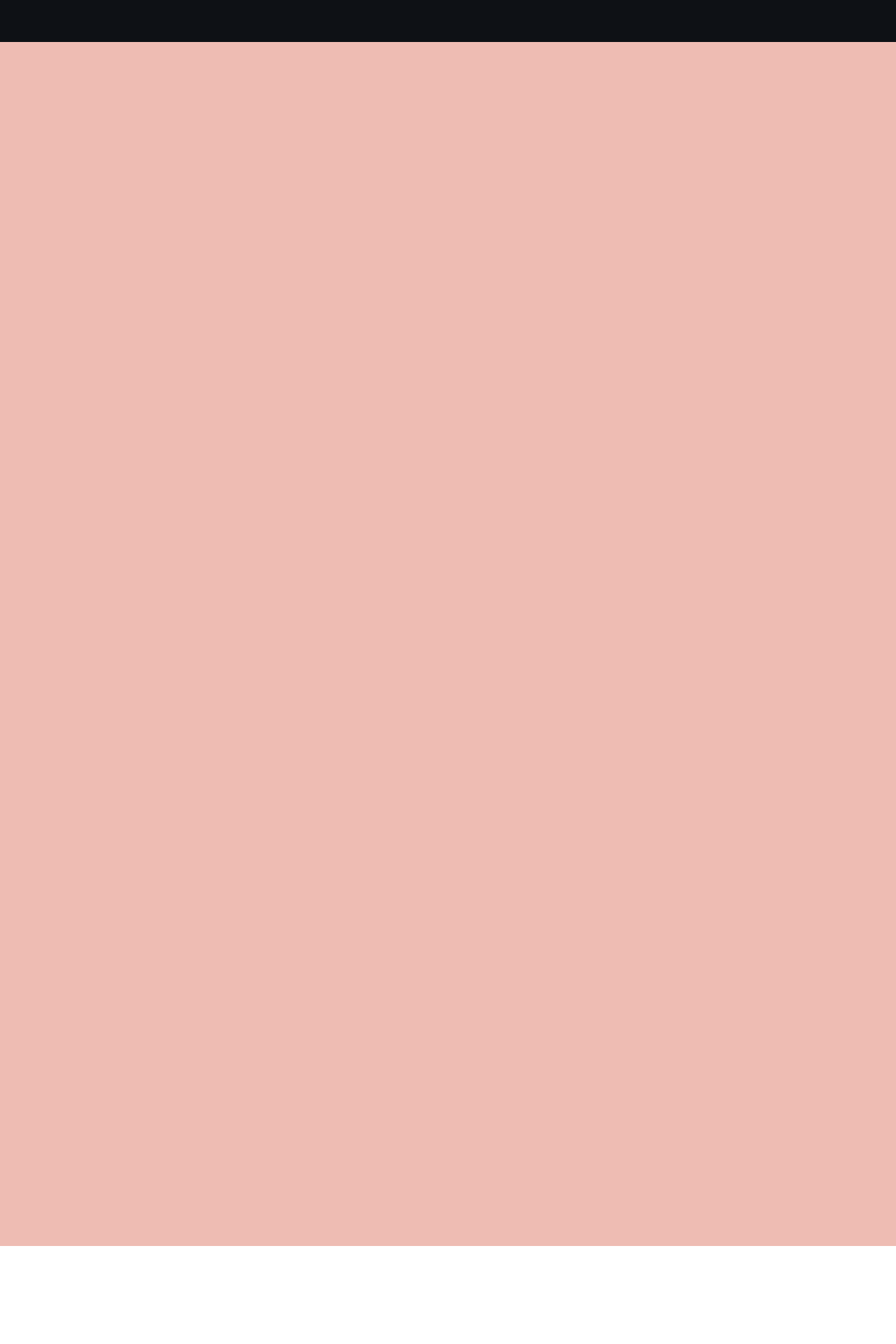
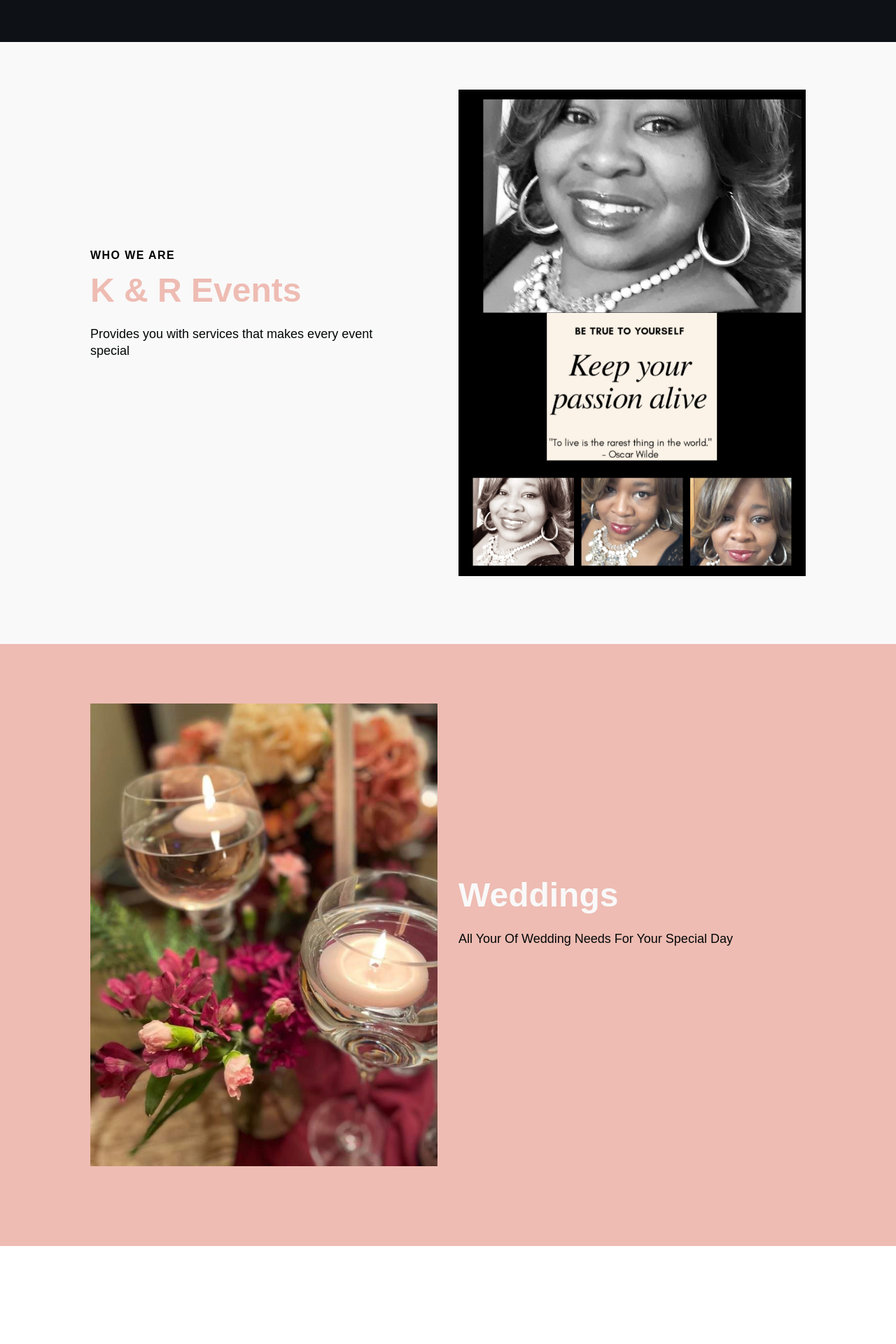
Before and after one commit to DarrenaGray/KandR5StarEvents, a React (Create React App) app in the folder kandr5starevents/: page / in a window 1280 px wide. Shown: the part 740-2660 px from the top of the page at 70% size. Built offline with nearby package versions, Linux system fonts and the light colour scheme; grey boxes are pictures that could not be loaded.

Commit message:
fixed hierarchies for rendering and images

```diff
--- a/kandr5starevents/src/components/InfoSection/Data.js
+++ b/kandr5starevents/src/components/InfoSection/Data.js
@@ -7,7 +7,7 @@ export const homeObjOne = {
   headLine: "K & R Events",
   description: "Provides you with services that makes every event special",
   imgStart: false,
-  img: require("../images/Headshot.jpg"),
+  img: require("../../images/Headshot.jpg"),
   alt: "portrait",
   dark: false,
   primary: true,
@@ -23,7 +23,7 @@ export const homeObjTwo = {
   headLine: "Weddings",
   description: "All Your Of Wedding Needs For Your Special Day",
   imgStart: true,
-  img: require("../images/Flowers.jpg"),
+  img: require("../../images/Flowers.jpg"),
   alt: "portrait",
   dark: true,
   primary: true,
@@ -39,7 +39,7 @@ export const homeObjThree = {
   headLine: "Graduations",
   description: "Celebrate Your Graduate In Style",
   imgStart: false,
-  img: require("../images/Gradimages.jpg"),
+  img: require("../../images/Gradimages.jpg"),
   alt: "portrait",
   dark: false,
   primary: true,
--- a/kandr5starevents/src/pages/index.js
+++ b/kandr5starevents/src/pages/index.js
@@ -4,7 +4,11 @@ import Navbar from "../components/Navbar";
 import Services from "../components/Services";
 import InfoSection from "../components/InfoSection";
 import Sidebar from "../components/Sidebar";
-import { homeObjOne, homeObjTwo, homeObjThree } from "../InfoSection/Data";
+import {
+  homeObjOne,
+  homeObjTwo,
+  homeObjThree,
+} from "../components/InfoSection/Data";
 import Footer from "../components/Footer";
 
 const Home = () => {
```
